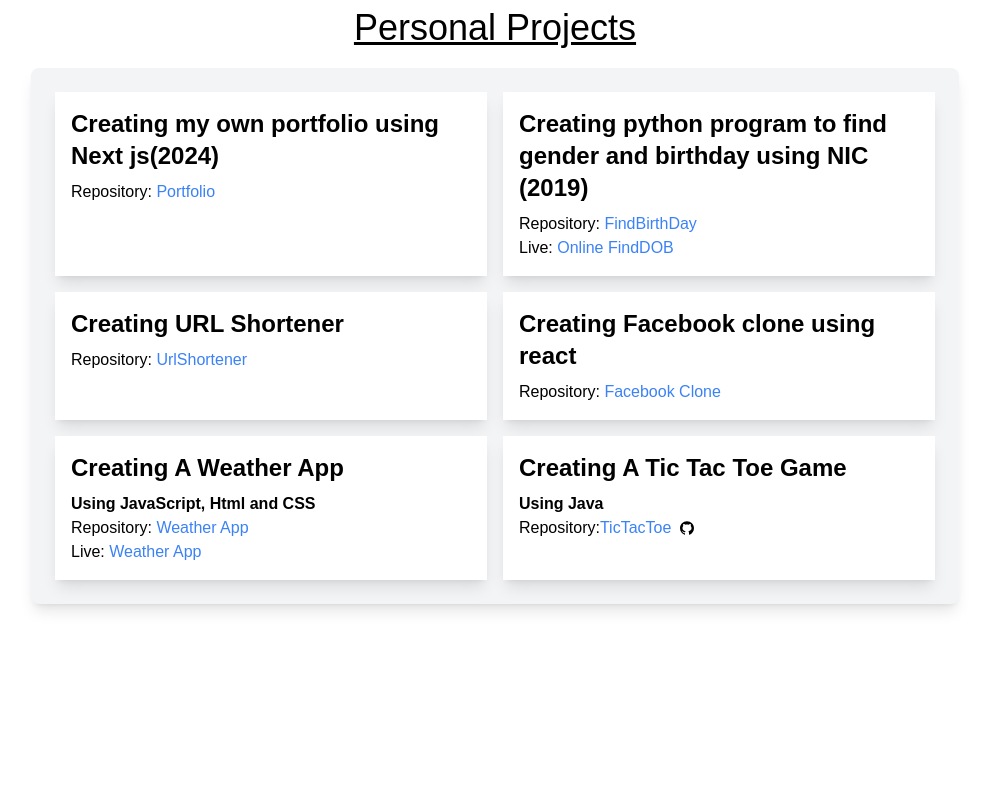
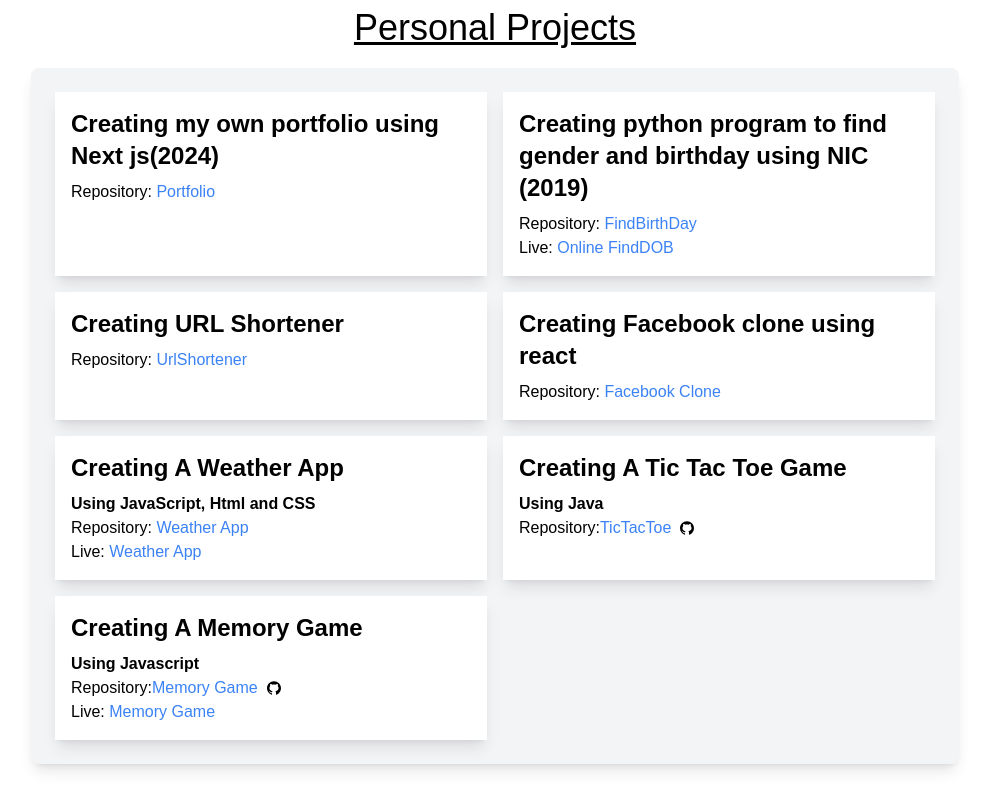
Before and after one commit to Venath/portfolio, a Next.js app: page / in a window 1280 px wide. Shown: the part 2614-3414 px from the top of the page, without its empty margins (145-1134 px from the left). Before the commit the page ends 3254 px from the top, so only its background shows below. Built offline with nearby package versions, Linux system fonts and the light colour scheme.

Commit message:
memory game

```diff
--- a/pages/index.js
+++ b/pages/index.js
@@ -461,7 +461,7 @@
         <p>Repository: <a href="https://github.com/Venath/facebook-clone" className="text-blue-500">Facebook Clone</a></p>
       </div>
 
-      <div className="flex flex-col bg-white p-4 shadow-lg transform transition-transform hover:scale-105 hover:shadow-xl">
+      <div className="flex flex-col bg-white p-4 shadow-lg transform transition-tVenath Randima CVransform hover:scale-105 hover:shadow-xl">
         <h3 className="text-2xl font-bold mb-2">Creating A Weather App</h3><b>Using JavaScript, Html and CSS</b>
         <p>Repository: <a href="https://github.com/Venath/Weather-app" className="text-blue-500">Weather App</a></p>
         <p>Live: <a href="https://venath.github.io/Weather-App/" className="text-blue-500">Weather App</a></p>
@@ -470,6 +470,13 @@
       <div className="flex flex-col bg-white p-4 shadow-lg transform transition-transform hover:scale-105 hover:shadow-xl">
         <h3 className="text-2xl font-bold mb-2">Creating A Tic Tac Toe Game </h3><b>Using Java</b>
         <p style={{ display: 'flex', alignItems: 'center' }}>Repository: <a href="https://github.com/Venath/TicTacToe" className="text-blue-500">TicTacToe</a>  <AiFillGithub style={{ marginLeft: '0.5rem' }} /></p>
+      </div>
+
+      <div className="flex flex-col bg-white p-4 shadow-lg transform transition-transform hover:scale-105 hover:shadow-xl">
+        <h3 className="text-2xl font-bold mb-2">Creating A Memory Game </h3><b>Using Javascript</b>
+        <p style={{ display: 'flex', alignItems: 'center' }}>Repository: <a href="https://github.com/Venath/TicTacToe" className="text-blue-500">Memory Game</a>  <AiFillGithub style={{ marginLeft: '0.5rem' }} /></p>
+        <p>Live: <a href="https://venath.github.io/Memory_Game/" className="text-blue-500">Memory Game</a></p>
+
       </div>
 
     </div>
```
Also changed, not shown: 1 other file (tests, documents, lock files or other folders).
